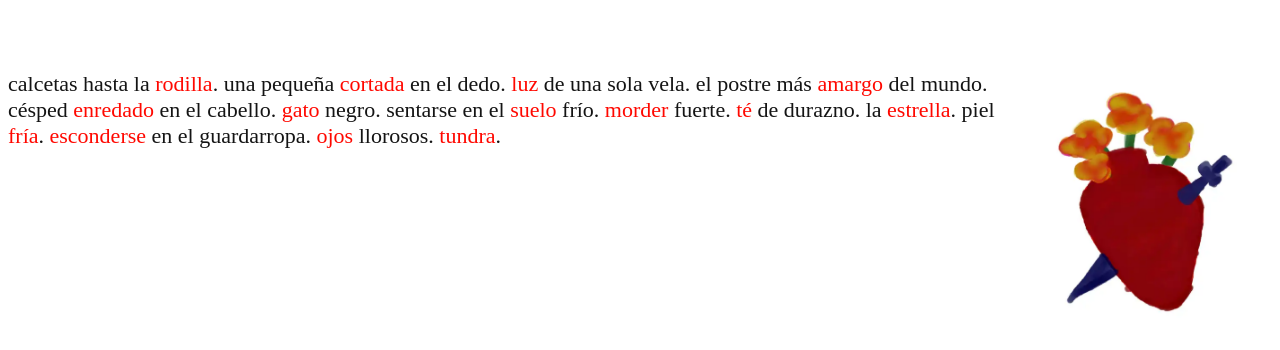
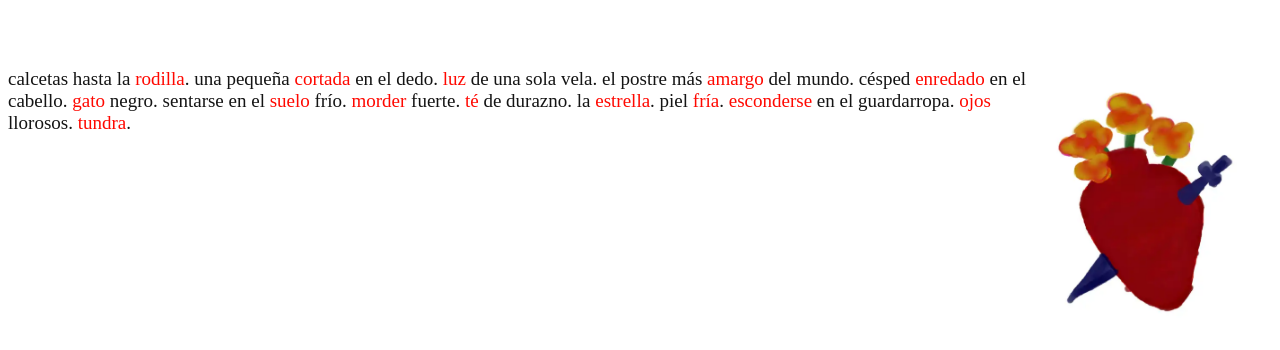
Before and after one commit to supersticiosa/piel_fria.github.io, a plain HTML site: page index.html in a window 1280 px wide. Shown: the part 98-448 px from the top of the page. Drawn offline with Linux system fonts and the light colour scheme.

Commit message:
Update index.html

```diff
--- a/index.html
+++ b/index.html
@@ -9,19 +9,19 @@
 color: #141414;
 font-family: times new roman;
 text-decoration: none;
-font-size: 22px;
+font-size: 19px;
 }
 
 .link {
 color: #ff0800;
 font-family: times new roman;
 text-decoration: none;
-font-size: 22px;
+font-size: 19px;
 }
 
 .alinea {
 text-align: left;
-width: 58%;
+width: 53%;
 margin-left: 40;
 }
 
```
